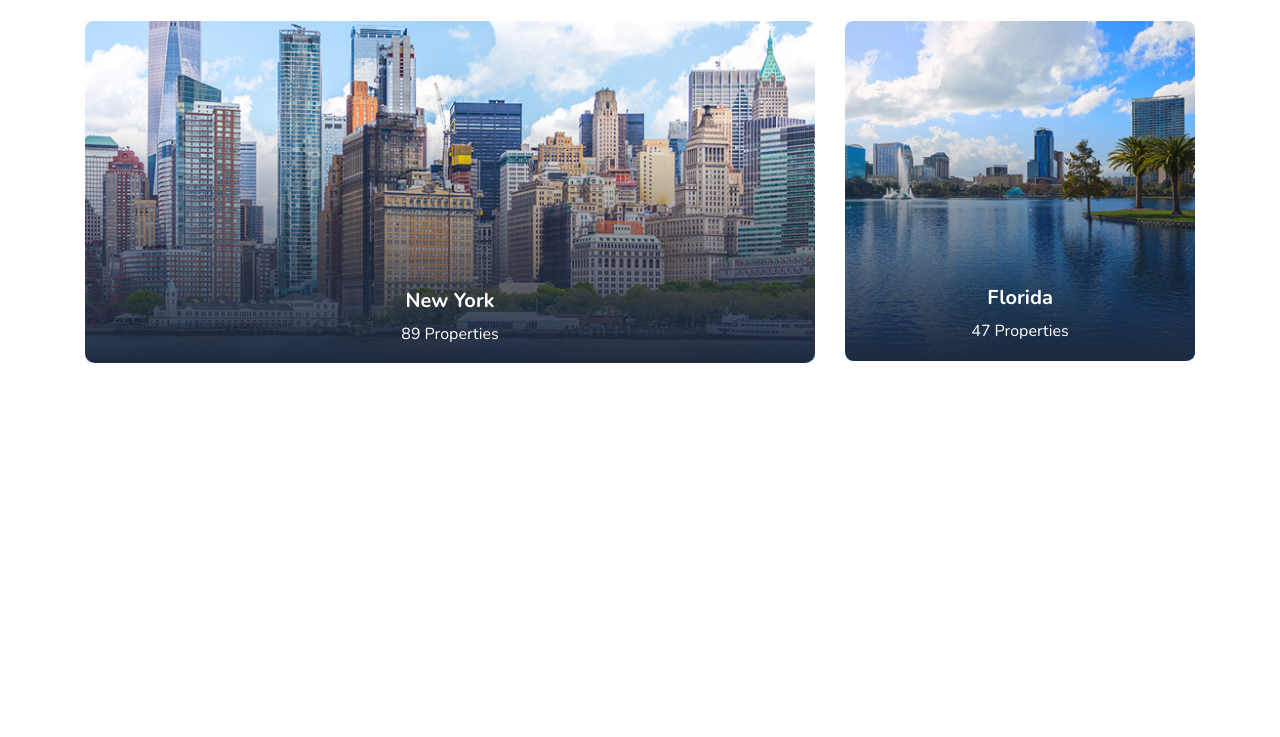
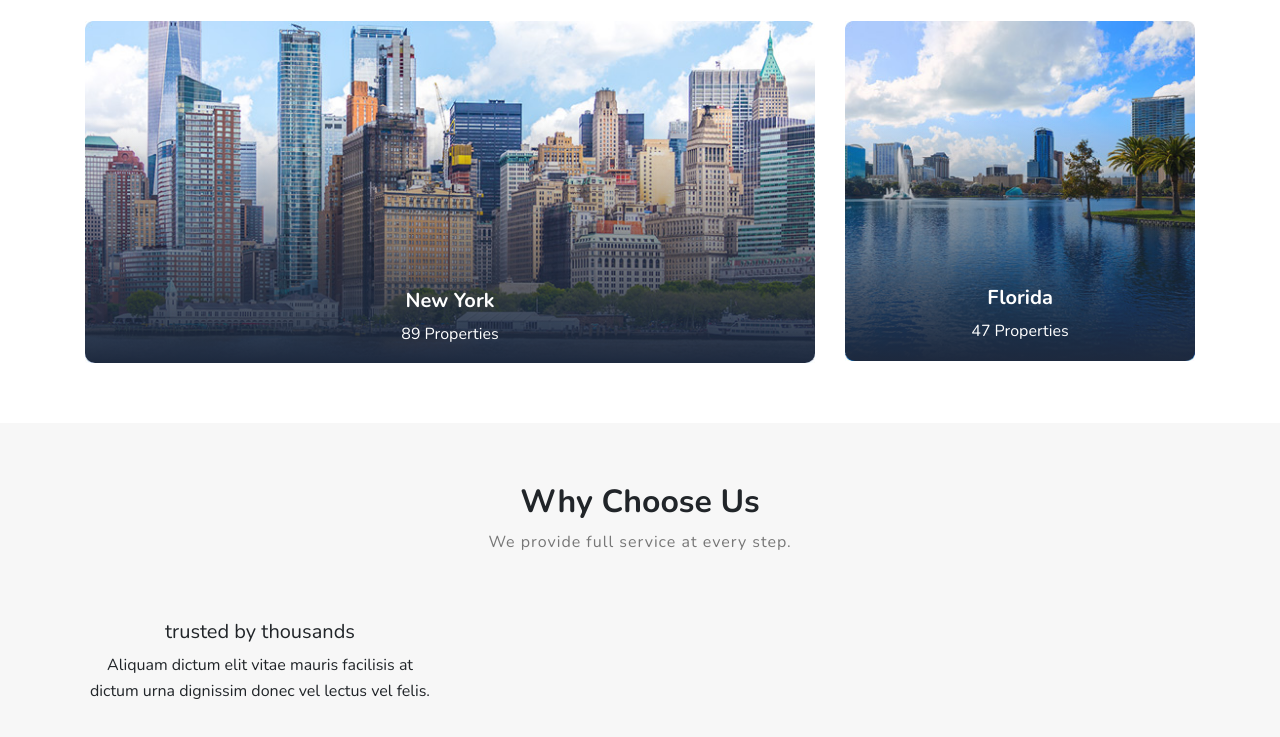
Before and after one commit to Gurbanlee/FrontEndProject, a plain HTML site: page index.html in a window 1280 px wide. Shown: the part 2342-3079 px from the top of the page. Before the commit the page ends 2801 px from the top, so only its background shows below. Drawn offline with nearby package versions, Linux system fonts and the light colour scheme.

Commit message:
started new section

```diff
--- a/index.html
+++ b/index.html
@@ -1171,6 +1171,35 @@
           </div>
         </div>
       </section>
+
+      <section id="why-us">
+        <div class="container">
+          <div class="row">
+            <div class="col-lg-12">
+              <div class="sections-head text-center">
+                <h3>Why Choose Us</h3>
+                <p>We provide full service at every step.</p>
+              </div>
+            </div>
+          </div>
+          <div class="row mt-5">
+            <div class="col-lg-4">
+              <div class="wcu-cards text-center">
+                <div class="wcu-cards-icon"></div>
+                <div class="wcu-cards-body">
+                  <h5>trusted by thousands</h5>
+                  <p>
+                    Aliquam dictum elit vitae mauris facilisis at dictum urna
+                    dignissim donec vel lectus vel felis.
+                  </p>
+                </div>
+              </div>
+            </div>
+            <div class="col-lg-4"></div>
+            <div class="col-lg-4"></div>
+          </div>
+        </div>
+      </section>
     </main>
     <!-- MAIN SECTION END -->
 
--- a/scss/style.scss
+++ b/scss/style.scss
@@ -249,7 +249,6 @@ body {
   //////////////// FIND PROPERTIES SECTION START ////////////////
   #find-properties {
     background-color: $white;
-    height: 1000px;
     .findp-post {
       position: relative;
       transition: all 0.6s ease;
@@ -291,4 +290,11 @@ body {
     }
   }
   //////////////// FIND PROPERTIES SECTION END ////////////////
+
+  //////////////// WHY US SECTION START ////////////////
+  #why-us {
+    background-color: #f7f7f7;
+    height: 1000px;
+  }
+  //////////////// WHY US SECTION END ////////////////
 }
```
Also changed, not shown: css/style.css.
